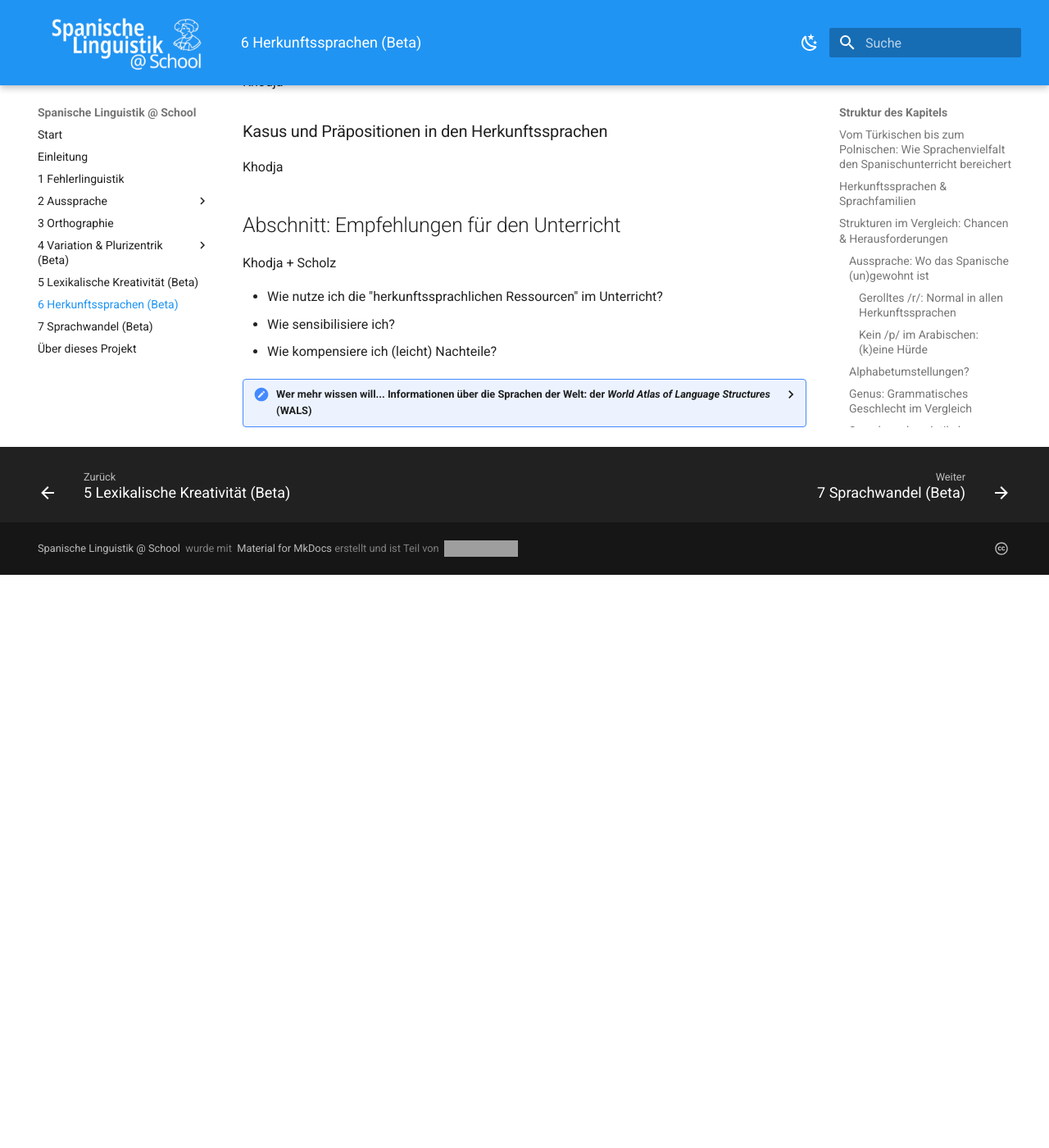
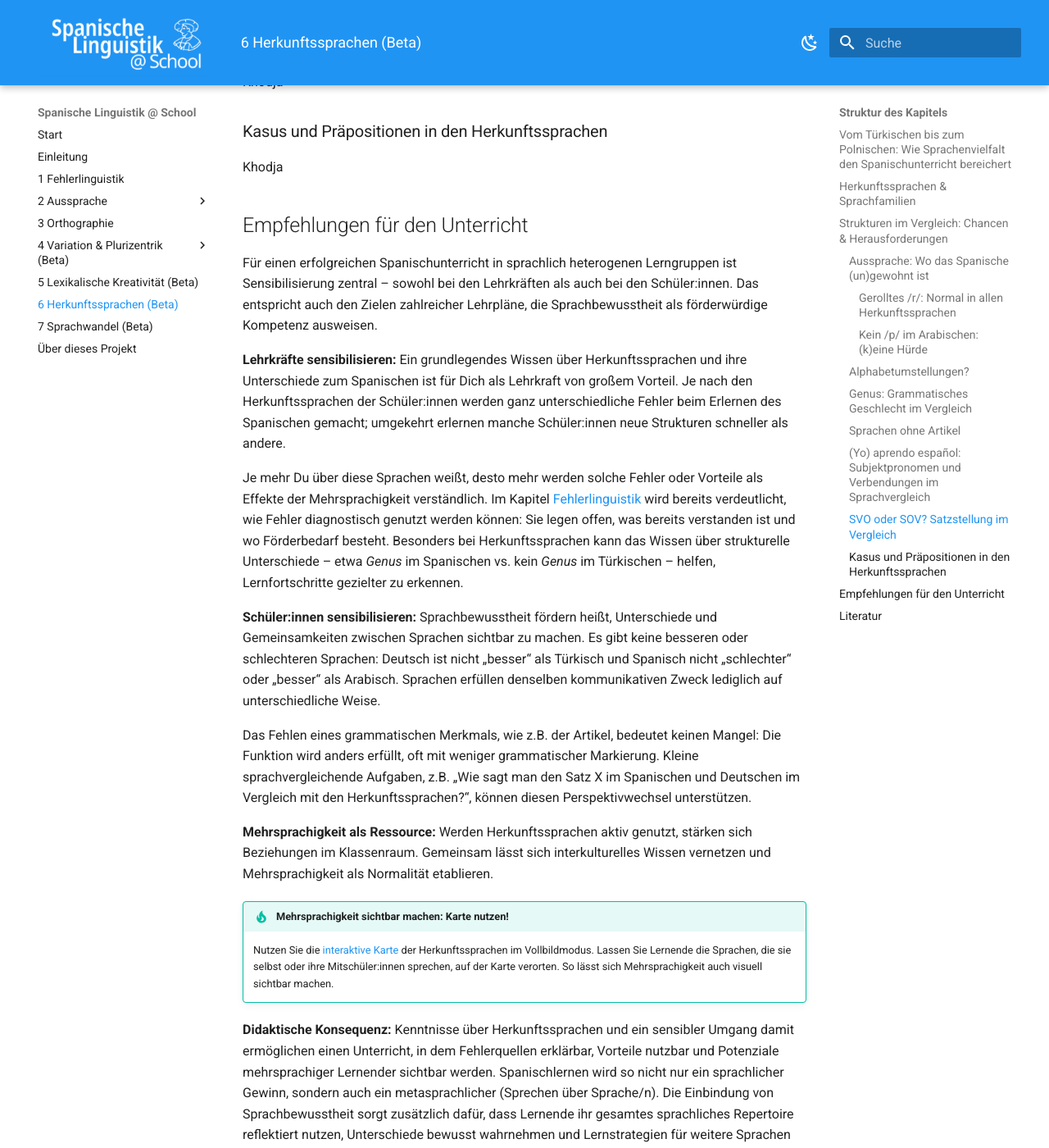
Before and after one commit to FTacke/spanisch-toolkit, an MkDocs documentation site: the page built from docs/herkunftssprachen/herkunftssprachen.md, in a window 1280 px wide and 1400 px high, scrolled down 7216 px. Shown: the whole window at 82% size. Built offline with MkDocs 1.6.1 and Material for MkDocs 9.7.7, drawn with Linux system fonts in a browser that asks for light colours; before the commit the page ends 7917 px from its top, so only the background shows below that; some of the changed text lies outside the part shown; grey boxes are pictures that could not be loaded.

Commit message:
Draft herkuntssprachen.md

```diff
--- a/docs/herkunftssprachen/herkunftssprachen.md
+++ b/docs/herkunftssprachen/herkunftssprachen.md
@@ -194,15 +194,24 @@ Khodja
 
 Khodja
 
-## Abschnitt: Empfehlungen für den Unterricht
+## Empfehlungen für den Unterricht
 
-Khodja + Scholz
+Für einen erfolgreichen Spanischunterricht in sprachlich heterogenen Lerngruppen ist Sensibilisierung zentral – sowohl bei den Lehrkräften als auch bei den Schüler:innen. Das entspricht auch den Zielen zahlreicher Lehrpläne, die Sprachbewusstheit als förderwürdige Kompetenz ausweisen.
 
-- Wie nutze ich die "herkunftssprachlichen Ressourcen" im Unterricht?
-- Wie sensibilisiere ich?
-- Wie kompensiere ich (leicht) Nachteile?
+**Lehrkräfte sensibilisieren:** Ein grundlegendes Wissen über Herkunftssprachen und ihre Unterschiede zum Spanischen ist für Dich als Lehrkraft von großem Vorteil. Je nach den Herkunftssprachen der Schüler:innen werden ganz unterschiedliche Fehler beim Erlernen des Spanischen gemacht; umgekehrt erlernen manche Schüler:innen neue Strukturen schneller als andere.
 
+Je mehr Du über diese Sprachen weißt, desto mehr werden solche Fehler oder Vorteile als Effekte der Mehrsprachigkeit verständlich. Im Kapitel [Fehlerlinguistik](../fehlerlinguistik/fehlerlinguistik.md) wird bereits verdeutlicht, wie Fehler diagnostisch genutzt werden können: Sie legen offen, was bereits verstanden ist und wo Förderbedarf besteht. Besonders bei Herkunftssprachen kann das Wissen über strukturelle Unterschiede – etwa *Genus* im Spanischen vs. kein *Genus* im Türkischen – helfen, Lernfortschritte gezielter zu erkennen.
 
+**Schüler:innen sensibilisieren:** Sprachbewusstheit fördern heißt, Unterschiede und Gemeinsamkeiten zwischen Sprachen sichtbar zu machen. Es gibt keine besseren oder schlechteren Sprachen: Deutsch ist nicht „besser“ als Türkisch und Spanisch nicht „schlechter“ oder „besser“ als Arabisch. Sprachen erfüllen denselben kommunikativen Zweck lediglich auf unterschiedliche Weise.
+
+Das Fehlen eines grammatischen Merkmals, wie z.B. der Artikel, bedeutet keinen Mangel: Die Funktion wird anders erfüllt, oft mit weniger grammatischer Markierung. Kleine sprachvergleichende Aufgaben, z.B. „Wie sagt man den Satz X im Spanischen und Deutschen im Vergleich mit den Herkunftssprachen?“, können diesen Perspektivwechsel unterstützen.
+
+**Mehrsprachigkeit als Ressource:** Werden Herkunftssprachen aktiv genutzt, stärken sich Beziehungen im Klassenraum. Gemeinsam lässt sich interkulturelles Wissen vernetzen und Mehrsprachigkeit als Normalität etablieren.
+
+!!! tip "Mehrsprachigkeit sichtbar machen: Karte nutzen!"
+    Nutzen Sie die [interaktive Karte](#herkunftssprachen-sprachfamilien) der Herkunftssprachen im Vollbildmodus. Lassen Sie Lernende die Sprachen, die sie selbst oder ihre Mitschüler:innen sprechen, auf der Karte verorten. So lässt sich Mehrsprachigkeit auch visuell sichtbar machen.
+
+**Didaktische Konsequenz:** Kenntnisse über Herkunftssprachen und ein sensibler Umgang damit ermöglichen einen Unterricht, in dem Fehlerquellen erklärbar, Vorteile nutzbar und Potenziale mehrsprachiger Lernender sichtbar werden. Spanischlernen wird so nicht nur ein sprachlicher Gewinn, sondern auch ein metasprachlicher (Sprechen über Sprache/n). Die Einbindung von Sprachbewusstheit sorgt zusätzlich dafür, dass Lernende ihr gesamtes sprachliches Repertoire reflektiert nutzen, Unterschiede bewusst wahrnehmen und Lernstrategien für weitere Sprachen entwickeln.
 
 <details>
 <summary>Wer mehr wissen will... Informationen über die Sprachen der Welt: der <i>World Atlas of Language Structures</i> (WALS)</summary>
@@ -217,3 +226,40 @@ Khodja + Scholz
 <p>Zum <a href="https://wals.info/" target="_blank" rel="noopener noreferrer">WALS</a>.</p>
 
 </details>
+
+!!! tip "Wir fassen noch einmal zusammen"
+    Die häufigsten Herkunftssprachen in Deutschland sind vor allem Türkisch, Russisch, Arabisch und Polnisch; daneben spielen auch Italienisch, Kurdisch, BKS und Englisch eine Rolle. Herkunftssprachen wirken sich auf Aussprache, Grammatik, Wortschatz und Lernstrategien aus, wobei sie sowohl positive Transfers ermöglichen als auch Interferenzen hervorrufen können.
+
+    Für die Aussprache ist das spanische Vibrant /r/ den meisten Herkunftssprachen vertraut, bereitet aber deutschsprachigen Lernenden Schwierigkeiten. In der Morphologie fehlen in manchen Sprachen Genus und Artikel (z.B. im Türkischen), was im Spanischen neu erworben werden muss. In der Syntax erleichtert das Nullsubjekt-Prinzip vielen Lernenden den Einstieg, während SOV-Sprachen anfangs Wortstellungsfehler begünstigen und Kasussprachen Präpositionen neu einüben müssen. In der Orthographie ist die Umstellung auf das lateinische Alphabet vor allem für arabische und kyrillische Schriftbenutzer eine Herausforderung.
+
+    Didaktisch bedeutet das: Fehler sollten nicht als Defizite betrachtet, sondern als Diagnoseinstrument verstanden werden (vgl. Kapitel [Fehlerlinguistik](../fehlerlinguistik/fehlerlinguistik.md)). Ein sensibler Umgang mit Herkunftssprachen, die Sichtbarmachung von Mehrsprachigkeit etwa durch die interaktive Karte und die Förderung von Sprachbewusstsein schaffen die Grundlage dafür, dass Herkunftssprachen als Ressource wirken können.
+
+<details>
+<summary>Wer mehr wissen will (klickt hier)</summary>
+
+<p>Folgt.</p>
+
+
+</details>
+
+---
+
+## Literatur
+
+<div class="literatur" markdown="1">
+
+- folgt
+
+</div>
+
+---
+
+!!! info "Dieses Kapitel zitieren"
+    Selina Scholz, Felix Tacke (2025): „Herkunftssprachen“. In: Tacke, Felix (Koord.): *Spanische Linguistik @ School*. Marburg: Universität Marburg. Online: [https://linguistik.online.uni-marburg.de/](https://linguistik.online.uni-marburg.de/) DOI: [10.5281/zenodo.15348687](https://doi.org/10.5281/zenodo.15348687){target="_blank" rel="noopener noreferrer"}
+
+
+[^*]: **Autor:innen:** Selina Scholz, Felix Tacke
+
+      **Beiträge & Peer Review:**
+
+      **Letzte Änderung:** 27.08.2025
```
